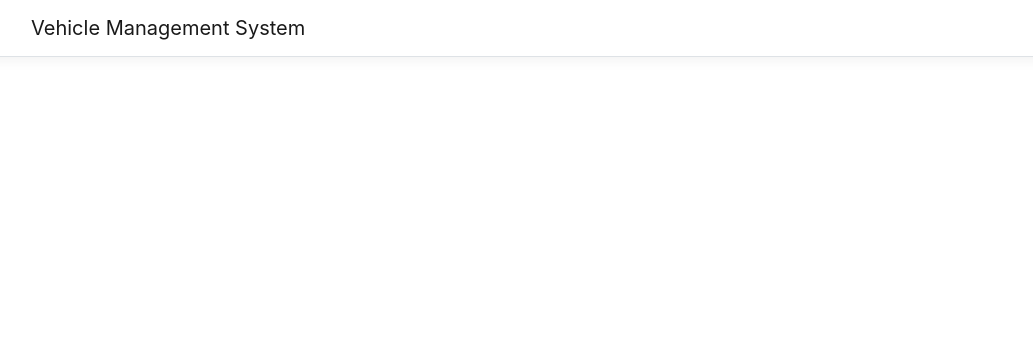
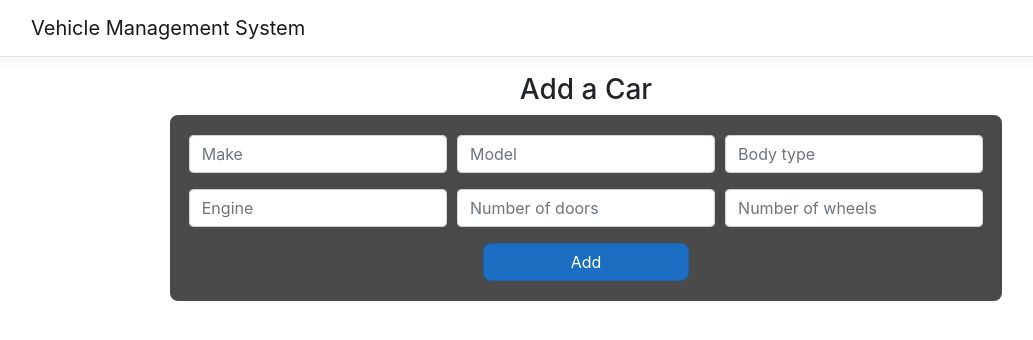
Before and after one commit to sundharm/VehicleManagementSystem, a React (Create React App) app in the folder VehicleManagementSystem/ClientApp/: page /addNewCar in a window 1280 px wide. Shown: the top 340 px of the page, without its empty margins (54-1087 px from the left). Built offline with nearby package versions, Linux system fonts and the light colour scheme.

Commit message:
Added bootstrap form
Added a bootstrap form to get reqd details

```diff
--- a/VehicleManagementSystem/ClientApp/src/App.js
+++ b/VehicleManagementSystem/ClientApp/src/App.js
@@ -2,6 +2,7 @@ import React, { Component } from 'react';
 import { Route } from 'react-router';
 import { Layout } from './components/Layout';
 import { Home } from './components/Home';
+import { AddNewCar } from './components/AddNewCar';
 
 import './custom.css'
 
@@ -11,7 +12,8 @@ export default class App extends Component {
   render () {
     return (
         <Layout>
-                <Route exact path='/' component={Home} />
+            <Route exact path='/' component={Home} />
+            <Route exact path='/addNewCar' component={AddNewCar} />
         </Layout>
     );
   }
--- /dev/null
+++ b/VehicleManagementSystem/ClientApp/src/components/AddNewCar.js
@@ -0,0 +1,70 @@
+import React, { Component } from 'react';
+import Form from 'react-bootstrap/Form';
+import Col from 'react-bootstrap/Col';
+import Button from 'react-bootstrap/Button';
+import './styles/AddNewCar.css'
+
+export class AddNewCar extends Component {
+
+    render() {
+        return (
+            <div>
+                <h3 className='label'>Add a Car</h3>
+                <div className = "wrapper">
+                <Form as={Col} className='display-grid'>
+                    <Form.Row>
+                        <Form.Group as={Col} controlId='formMake'>
+                            <Form.Control
+                                placeholder='Make'
+                            />
+                        </Form.Group>
+                        <Form.Group as={Col} controlId='formModel'>
+                            <Form.Control
+                                placeholder='Model'
+                            />
+                        </Form.Group>
+                        <Form.Group as={Col} controlId='formBodyType'>
+                            <Form.Control
+                                placeholder='Body type'
+                            />
+                        </Form.Group>
+                        </Form.Row>
+                        <Form.Row>
+                        <Form.Group as={Col} controlId='formEngine'>
+                            <Form.Control
+                                placeholder='Engine'
+                            />
+                        </Form.Group>
+                        <Form.Group as={Col} controlId='formNumOfDoors'>
+                            <Form.Control
+                                type='number'
+                                min='0'
+                                max='10'
+                                placeholder='Number of doors'
+                            />
+                        </Form.Group>
+                        <Form.Group as={Col} controlId='formNumOfWheels'>
+                            <Form.Control
+                                type='number'
+                                min='0'
+                                max='10'
+                                placeholder='Number of wheels'
+                            />
+                        </Form.Group>
+                    </Form.Row>
+                    <div className="row justify-content-center">
+                    <Button
+                        variant='primary'
+                        className='button'
+                    >
+                        Add
+                    </Button>
+                    </div>
+                </Form>
+                </div>
+            </div>
+        );
+    }
+
+
+}
--- a/VehicleManagementSystem/ClientApp/src/components/NavMenu.css
+++ /dev/null
@@ -1,18 +0,0 @@
-a.navbar-brand {
-  white-space: normal;
-  text-align: center;
-  word-break: break-all;
-}
-
-html {
-  font-size: 14px;
-}
-@media (min-width: 768px) {
-  html {
-    font-size: 16px;
-  }
-}
-
-.box-shadow {
-  box-shadow: 0 .25rem .75rem rgba(0, 0, 0, .05);
-}
--- a/VehicleManagementSystem/ClientApp/src/components/NavMenu.js
+++ b/VehicleManagementSystem/ClientApp/src/components/NavMenu.js
@@ -1,7 +1,7 @@
 import React, { Component } from 'react';
 import { Container, Navbar, NavbarBrand } from 'reactstrap';
 import { Link } from 'react-router-dom';
-import './NavMenu.css';
+import './styles/NavMenu.css';
 
 export class NavMenu extends Component {
 
--- /dev/null
+++ b/VehicleManagementSystem/ClientApp/src/components/styles/AddNewCar.css
@@ -0,0 +1,37 @@
+.display-grid{
+    width: 100%;
+    /* margin-top: 5%; */
+    display: block;
+    margin: 1em auto;
+
+}
+
+.wrapper{
+    width: 75%;
+    background-color: #4a4a4a;
+    border: solid 0.3em #4a4a4a;
+    color: white;
+    border-radius: 0.5em;
+    margin: auto;
+}
+
+.button{
+    width:25%;
+    justify-content: center;
+    border-radius: 0.5em;
+}
+
+.label{
+    display: flex;
+    justify-content: center;
+}
+
+.error {
+    text-align: center;
+    color: red;
+}
+
+.success {
+    text-align: center;
+    color: green;
+}
--- /dev/null
+++ b/VehicleManagementSystem/ClientApp/src/components/styles/NavMenu.css
@@ -0,0 +1,19 @@
+a.navbar-brand {
+    white-space: normal;
+    text-align: center;
+    word-break: break-all;
+}
+
+html {
+    font-size: 14px;
+}
+
+@media (min-width: 768px) {
+    html {
+        font-size: 16px;
+    }
+}
+
+.box-shadow {
+    box-shadow: 0 .25rem .75rem rgba(0, 0, 0, .05);
+}
```
Also changed, not shown: VehicleManagementSystem/ClientApp/src/components/Counter.js (deleted, +0 -31 lines), VehicleManagementSystem/ClientApp/src/components/FetchData.js (deleted, +0 -60 lines), 1 other file (tests, documents, lock files or other folders).
